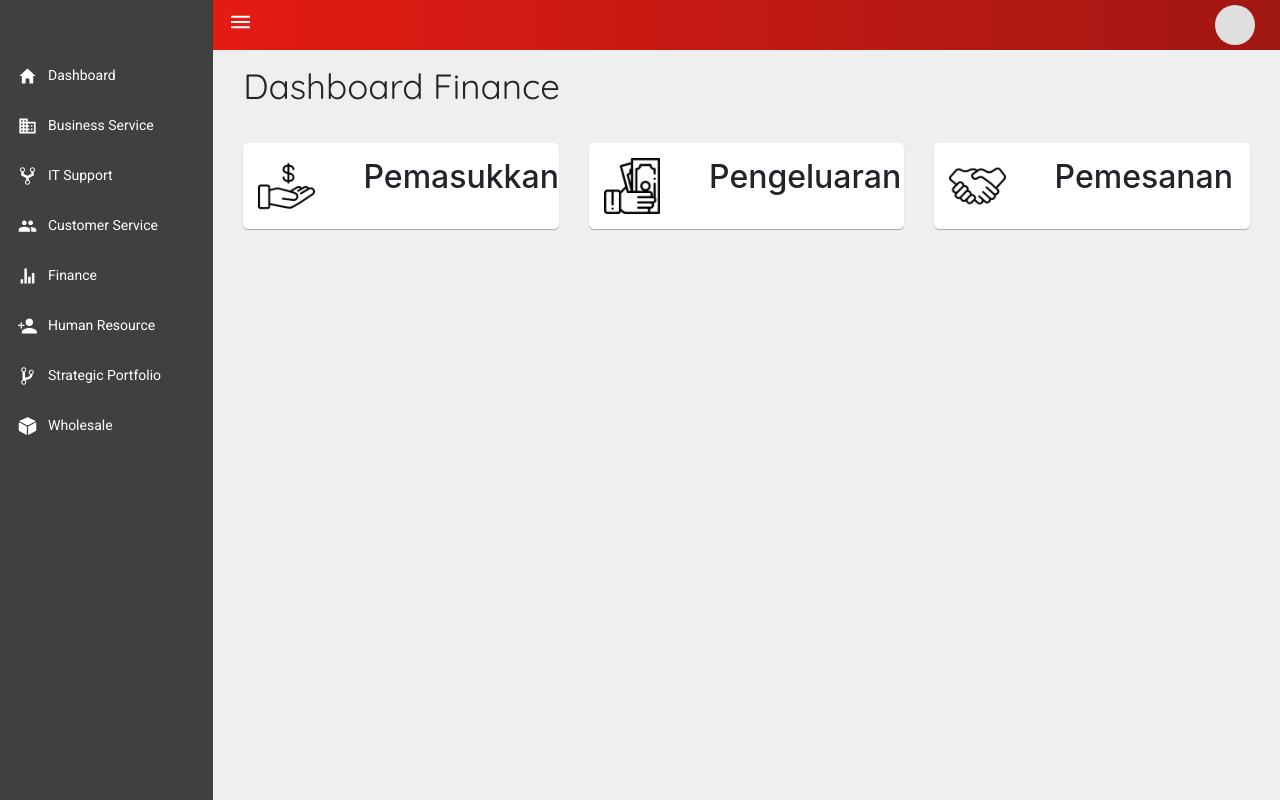
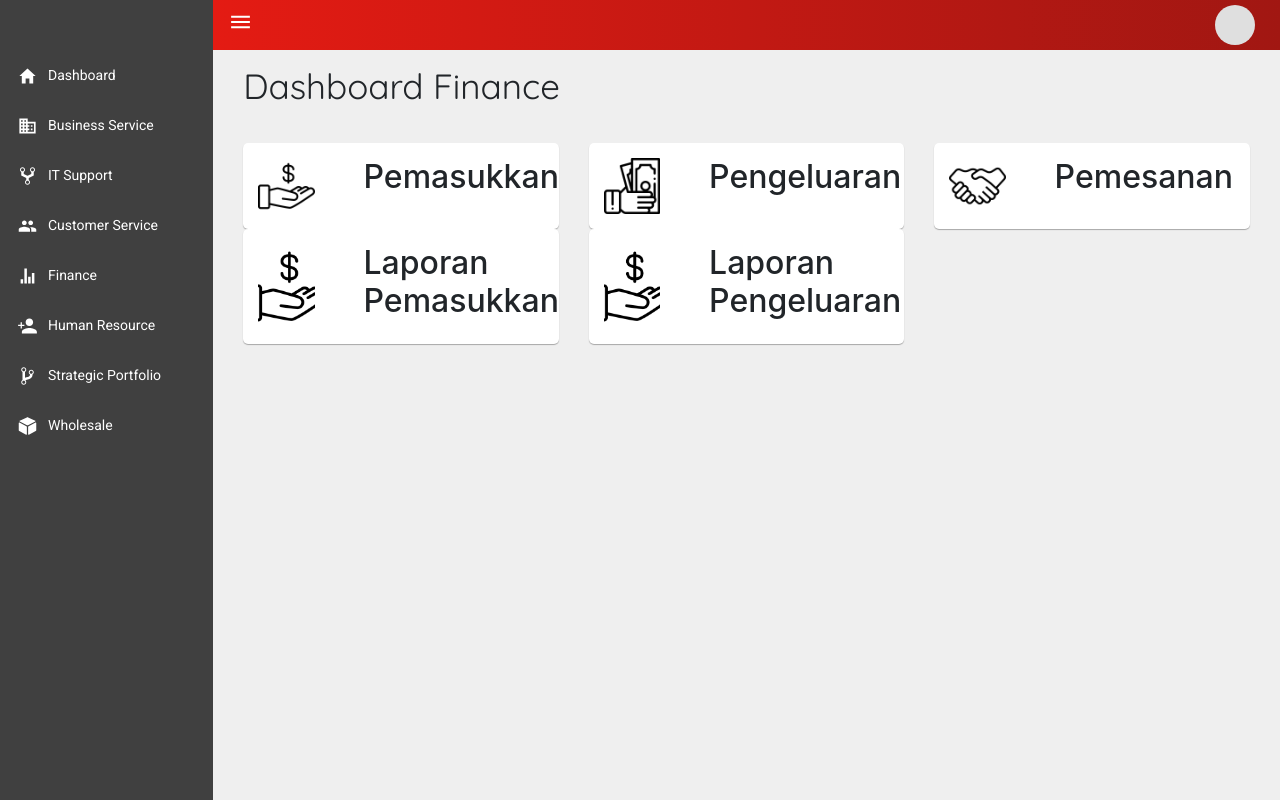
Before and after one commit to if4007-telkomuniv/sisfo_4007, a CodeIgniter app: the page made by application/views/finance/index.php in a window 1280 px wide. Run offline with CodeIgniter, Linux system fonts and the light colour scheme; some libraries are stand-ins or nearby versions.

Commit message:
Update index.php

```diff
--- a/application/views/finance/index.php
+++ b/application/views/finance/index.php
@@ -34,6 +34,7 @@
                 <div class="row">
                   <!-- Silakan masukkan code tampilan divisi Anda di bagian ini. -->
                   <!-- Dibawah ini adalah template box yang kalian bisa pakai untuk pengembangan sistem -->
+                  <!--tab pemasukkan-->
                   <div class="col-4">
                     <div class="box">
                       <div class="box-body">
@@ -46,9 +47,9 @@
                           </div>
                         </div>
                       </div>
-
                     </div>
                   </div>
+                  <!--tab pengeluaran-->
                   <div class="col-4">
                     <div class="box">
                       <div class="box-body">
@@ -63,6 +64,7 @@
                       </div>
                     </div>
                   </div>
+                  <!--tab sinkronisasi pemesanan-->
                   <div class="col-4">
                     <div class="box">
                       <div class="box-body">
@@ -72,6 +74,36 @@
                           </div>
                           <div class="col-md-8">
                             <h2>Pemesanan</h2>
+                          </div>
+                        </div>
+                      </div>
+                    </div>
+                  </div>
+                  <!--tab laporan pemasukan-->
+                  <div class="col-4">
+                    <div class="box">
+                      <div class="box-body">
+                        <div class="row">
+                          <div class="col-md-4">
+                            <img src="<?php echo base_url('css/images/pemasukkan.png'); ?>" class="img-responsive fit-image" alt="">
+                          </div>
+                          <div class="col-md-8">
+                            <h2>Laporan Pemasukkan</h2>
+                          </div>
+                        </div>
+                      </div>
+                    </div>
+                  </div>
+                  <!--tab laporan pengeluaran-->
+                  <div class="col-4">
+                    <div class="box">
+                      <div class="box-body">
+                        <div class="row">
+                          <div class="col-md-4">
+                            <img src="<?php echo base_url('css/images/pemasukkan.png'); ?>" class="img-responsive fit-image" alt="">
+                          </div>
+                          <div class="col-md-8">
+                            <h2>Laporan Pengeluaran</h2>
                           </div>
                         </div>
                       </div>
```
